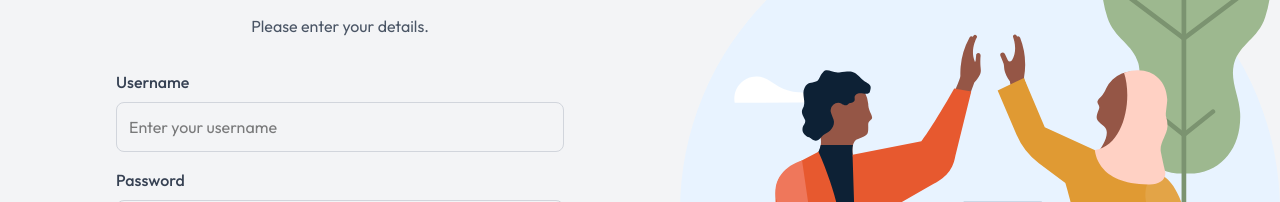
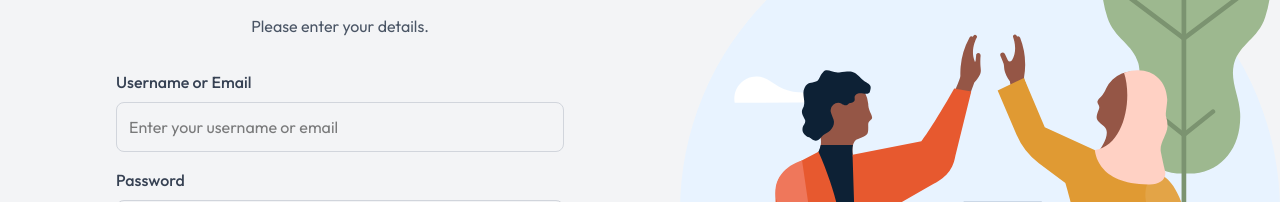
Before and after one commit to MozammilT/thoughtnest, a React (Vite) app in the folder client/: page /login in a window 1280 px wide. Shown: the part 189-391 px from the top of the page. Built offline with nearby package versions, Linux system fonts and the light colour scheme.

Commit message:
UX update

```diff
--- a/client/src/components/admin/Login.jsx
+++ b/client/src/components/admin/Login.jsx
@@ -3,7 +3,7 @@ import { Link } from "react-router-dom";
 import { IconBrandGoogleFilled } from "@tabler/icons-react";
 
 function Login({ errorMessage }) {
-  const [username, setUsername] = useState("");
+  const [identifier, setIdentifier] = useState("");
   const [password, setPassword] = useState("");
 
   return (
@@ -27,17 +27,17 @@ function Login({ errorMessage }) {
               htmlFor="username"
               className="block mb-2 font-medium text-gray-700"
             >
-              Username
+              Username or Email
             </label>
             <input
               name="username"
               type="text"
               id="username"
-              placeholder="Enter your username"
+              placeholder="Enter your username or email"
               autoComplete="username"
               required
-              value={username}
-              onChange={(e) => setUsername(e.target.value)}
+              value={identifier}
+              onChange={(e) => setIdentifier(e.target.value)}
               className="w-full p-3 border border-gray-300 rounded-lg focus:outline-none focus:ring-2 focus:ring-primary/50"
             />
           </div>
```
